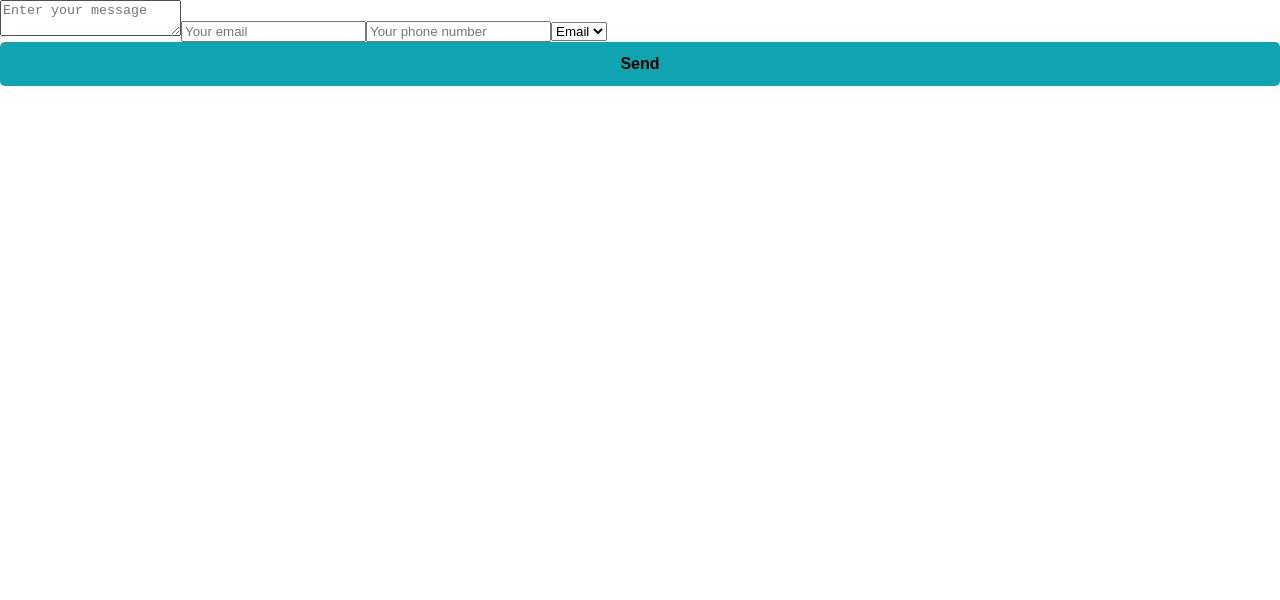
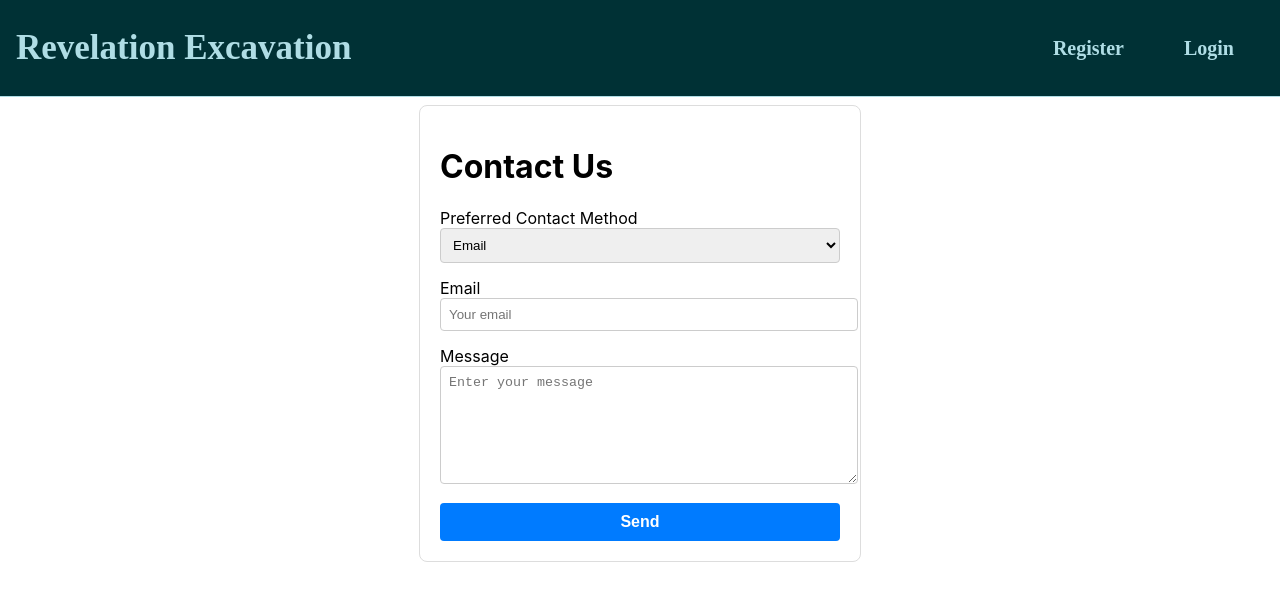
Before and after one commit to RileySuehsschlof/RevalationExcavationSimplified, a React (Create React App) app in the folder frontend/: page /contact in a window 1280 px wide. Shown: the top 600 px of the page. Built offline with nearby package versions, Linux system fonts and the light colour scheme; no server answers.

Commit message:
Overhauled the contact page

```diff
--- a/frontend/src/pages/ContactPage.js
+++ b/frontend/src/pages/ContactPage.js
@@ -1,12 +1,14 @@
 import React, { useState, useEffect } from 'react';
+import Navbar from "../components/Navbar";
 
 function ContactForm() {
   const [formData, setFormData] = useState({
     message: '',
     email: '',
     phone: '',
-    method: 'email', // Default to email
+    method: 'email',
   });
+  const [status, setStatus] = useState({ success: null, message: '' });
 
   const handleChange = (e) => {
     setFormData({ ...formData, [e.target.name]: e.target.value });
@@ -14,61 +16,135 @@ function ContactForm() {
 
   const handleSubmit = async (e) => {
     e.preventDefault();
+    setStatus({ success: null, message: '' });
+
     try {
       const response = await fetch('/api/contact', {
         method: 'POST',
         headers: { 'Content-Type': 'application/json' },
         body: JSON.stringify(formData),
       });
+
       const result = await response.json();
-      alert(result.message || 'Message sent successfully!');
+
+      if (response.ok) {
+        setStatus({ success: true, message: result.message || 'Message sent successfully!' });
+        setFormData({ message: '', email: '', phone: '', method: 'email' });
+      } else {
+        setStatus({ success: false, message: result.error || 'Failed to send message.' });
+      }
     } catch (error) {
-      alert('Failed to send message.');
+      setStatus({ success: false, message: 'Network error. Please try again.' });
     }
   };
 
+  // (currently doesn't work)
+  /* Fetches user data if we want to use the currently logged in user's email/stored phone number
   useEffect(() => {
-    // Fetch user data if logged in --------------------------------------------------------------------------
     const fetchUserData = async () => {
+      try {
         const response = await fetch('/api/user/profile');
         const data = await response.json();
-      setFormData((prev) => ({ ...prev, email: data.email, phone: data.phone }));
+        if (response.ok) {
+          setFormData((prev) => ({
+            ...prev,
+            email: data.email || '',
+            phone: data.phone || '',
+          }));
+        }
+      } catch (error) {
+        console.error('Error fetching user data:', error);
+      }
     };
 
     fetchUserData();
   }, []);
+  */
 
   return (
-    <form onSubmit={handleSubmit}>
+    <>
+      <Navbar />
+      <div style={containerStyle}>
+        <form onSubmit={handleSubmit} style={formStyle}>
+          <h1>Contact Us</h1>
+          <div style={fieldStyle}>
+            <label htmlFor="method">Preferred Contact Method</label>
+            <select
+              id="method"
+              name="method"
+              value={formData.method}
+              onChange={handleChange}
+              style={selectStyle}
+            >
+              <option value="email">Email</option>
+              <option value="sms">SMS</option>
+            </select>
+          </div>
+
+          {formData.method === 'email' && (
+            <div style={fieldStyle}>
+              <label htmlFor="email">Email</label>
+              <input
+                type="email"
+                id="email"
+                name="email"
+                placeholder="Your email"
+                value={formData.email}
+                onChange={handleChange}
+                required
+                style={inputStyle}
+              />
+            </div>
+          )}
+
+          {formData.method === 'sms' && (
+            <div style={fieldStyle}>
+              <label htmlFor="phone">Phone</label>
+              <input
+                type="tel"
+                id="phone"
+                name="phone"
+                placeholder="Your phone number"
+                value={formData.phone}
+                onChange={handleChange}
+                required
+                style={inputStyle}
+              />
+            </div>
+          )}
+
+          <div style={fieldStyle}>
+            <label htmlFor="message">Message</label>
             <textarea
+              id="message"
               name="message"
               placeholder="Enter your message"
               value={formData.message}
               onChange={handleChange}
               required
+              style={textareaStyle}
             />
-      <input
-        type="email"
-        name="email"
-        placeholder="Your email"
-        value={formData.email}
-        onChange={handleChange}
-        required
-      />
-      <input
-        type="tel"
-        name="phone"
-        placeholder="Your phone number"
-        value={formData.phone}
-        onChange={handleChange}
-      />
-      <select name="method" value={formData.method} onChange={handleChange}>
-        <option value="email">Email</option>
-        <option value="sms">SMS</option>
-      </select>
-      <button type="submit">Send</button>
+          </div>
+
+          <button type="submit" style={buttonStyle}>Send</button>
+          {status.message && (
+            <p style={{ color: status.success ? 'green' : 'red', marginTop: '10px' }}>
+              {status.message}
+            </p>
+          )}
         </form>
+      </div>
+    </>
   );
 }
 
+// Same styles as before
+const formStyle = { maxWidth: '400px', margin: 'auto', padding: '20px', border: '1px solid #ddd', borderRadius: '8px' };
+const fieldStyle = { marginBottom: '15px' };
+const inputStyle = { width: '100%', padding: '8px', borderRadius: '4px', border: '1px solid #ccc' };
+const textareaStyle = { ...inputStyle, height: '100px', resize: 'vertical', maxHeight: '300px' };
+const selectStyle = { ...inputStyle };
+const buttonStyle = { width: '100%', padding: '10px', backgroundColor: '#007BFF', color: '#fff', border: 'none', borderRadius: '4px', cursor: 'pointer' };
+const containerStyle = { marginTop: '85px', padding: '20px' };
+
 export default ContactForm;
```
Lines whose indentation alone changed are shown as unchanged.
